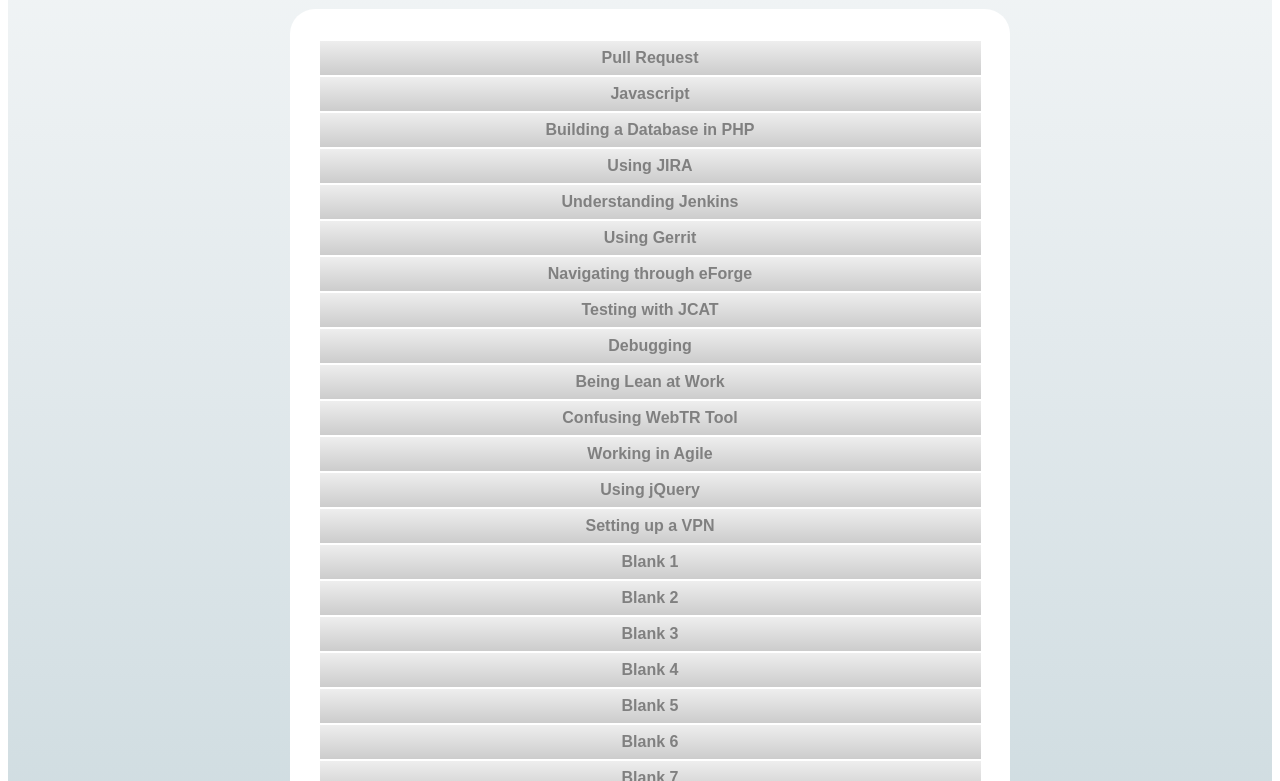
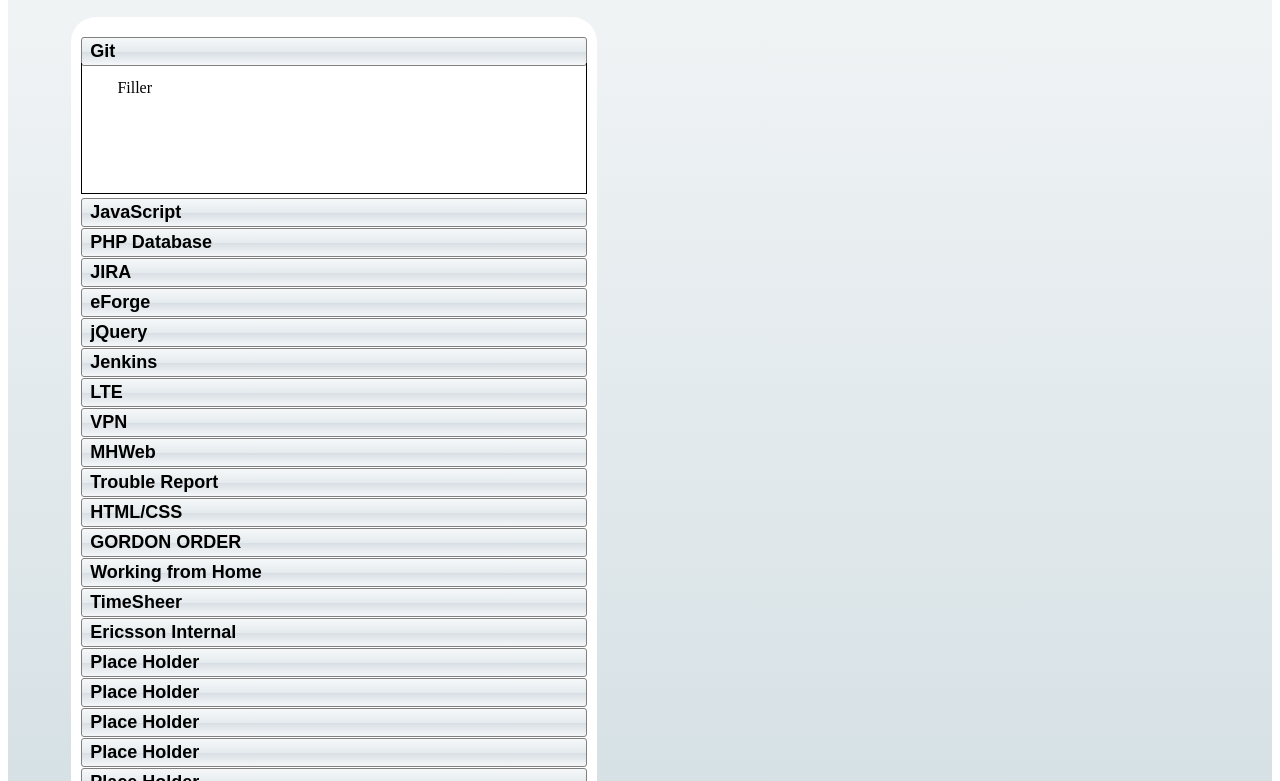
Before and after one commit to Rosengren/peerHelperPrototype, a plain HTML site: page index.html in a window 1280 px wide. Shown: the part 75-856 px from the top of the page. Drawn offline with nearby package versions, Linux system fonts and the light colour scheme.

Commit message:
shifted list to left and added accordion lis

```diff
--- a/index.html
+++ b/index.html
@@ -3,46 +3,140 @@
 <head>
 	<title>Peer Helper</title>
 	<link rel="stylesheet" type="text/css" href="style.css">
+	<script src="http://code.jquery.com/jquery-1.9.1.js"></script>
+	<script src="http://code.jquery.com/ui/1.10.3/jquery-ui.js"></script>
+	<script src="javascript.js"></script>
 </head>
-<script src="javascript.js"></script>
-<script src="http://code.jquery.com/jquery-1.10.1.min.js"></script>
-<script src="http://code.jquery.com/jquery-migrate-1.2.1.min.js"></script>
 
 <body>
 <div class="container">
 	<div id="toolbar">
-		Peer Helper
-		<input type="text" name="search" id="searchbar">
+		<table>
+			<tr>
+				<td align="left">Peer Helper</td>
+				<td align="right"><input type="text" name="search" id="searchbar"></td>
+			</tr>
+		</table>
 	</div>
 	<div id="head">
 		<div id="rounded-corners">
-			<div class="forumList">
-				<table id="mainTable" class="row">
-					<tr><td> Pull Request</td></tr>
-					<tr><td>Javascript</td></tr>
-					<tr><td>Building a Database in PHP</td></tr>
-					<tr><td>Using JIRA</td></tr>
-					<tr><td>Understanding Jenkins</td></tr>
-					<tr><td>Using Gerrit</td></tr>
-					<tr><td>Navigating through eForge</td></tr>
-					<tr><td>Testing with JCAT</td></tr>
-					<tr><td>Debugging</td></tr>
-					<tr><td>Being Lean at Work</td></tr>
-					<tr><td>Confusing WebTR Tool</td></tr>
-					<tr><td>Working in Agile</td></tr>
-					<tr><td>Using jQuery</td></tr>
-					<tr><td>Setting up a VPN</td></tr>
-					<tr><td>Blank 1</td></tr>
-					<tr><td>Blank 2</td></tr>
-					<tr><td>Blank 3</td></tr>
-					<tr><td>Blank 4</td></tr>
-					<tr><td>Blank 5</td></tr>
-					<tr><td>Blank 6</td></tr>
-					<tr><td>Blank 7</td></tr>
-					<tr><td>Blank 8</td></tr>
-					<tr><td>Blank 9</td></tr>
-					<tr><td>Blank 10</td></tr>
-				</table>
+			<div class="list" id="accordion">
+				<h3>Git</h3>
+				<div>
+					Filler
+				</div>
+				<h3>JavaScript</h3>
+				<div>
+					Filler
+				</div>
+				<h3>PHP Database</h3>
+				<div>
+					Filler
+				</div>
+				<h3>JIRA</h3>
+				<div>
+					Filler
+				</div>
+				<h3>eForge</h3>
+				<div>
+					Filler
+				</div>
+				<h3>jQuery</h3>
+				<div>
+					Filler
+				</div>
+				<h3>Jenkins</h3>
+				<div>
+					Filler
+				</div>
+				<h3>LTE</h3>
+				<div>
+					Filler
+				</div>
+				<h3>VPN</h3>
+				<div>
+					Filler
+				</div>
+				<h3>MHWeb</h3>
+				<div>
+					Filler
+				</div>
+				<h3>Trouble Report</h3>
+				<div>
+					Filler
+				</div>
+				<h3>HTML/CSS</h3>
+				<div>
+					Filler
+				</div>
+				<h3>GORDON ORDER</h3>
+				<div>
+					Filler
+				</div>
+				<h3>Working from Home</h3>
+				<div>
+					Filler
+				</div>
+				<h3>TimeSheer</h3>
+				<div>
+					Filler
+				</div>
+				<h3>Ericsson Internal</h3>
+				<div>
+					Filler
+				</div>
+				<h3>Place Holder</h3>
+				<div>
+					Filler
+				</div>
+				<h3>Place Holder</h3>
+				<div>
+					Filler
+				</div>
+				<h3>Place Holder</h3>
+				<div>
+					Filler
+				</div>
+				<h3>Place Holder</h3>
+				<div>
+					Filler
+				</div>
+				<h3>Place Holder</h3>
+				<div>
+					Filler
+				</div>
+				<h3>Place Holder</h3>
+				<div>
+					Filler
+				</div>
+				<h3>Place Holder</h3>
+				<div>
+					Filler
+				</div>
+				<h3>Place Holder</h3>
+				<div>
+					Filler
+				</div>
+				<h3>Place Holder</h3>
+				<div>
+					Filler
+				</div>
+				<h3>Place Holder</h3>
+				<div>
+					Filler
+				</div>
+				<h3>Place Holder</h3>
+				<div>
+					Filler
+				</div>
+				<h3>Place Holder</h3>
+				<div>
+					Filler
+				</div>
+				<h3>Place Holder</h3>
+				<div>
+					Filler
+				</div>
 			</div>
 		</div>
 	</div>
--- a/javascript.js
+++ b/javascript.js
@@ -0,0 +1,6 @@
+$(function() {
+	$("#accordion").accordion({
+		collapsible: true,
+		heightStyle: "fill"
+	});
+});
--- a/style.css
+++ b/style.css
@@ -35,18 +35,21 @@
 
 }
 
+#toolbar table {
+	width: 100%;
+}
+
 #searchbar {
+	outline: 0;
 	border-radius: 25px;
-	font-family: Arial;
-	font-size: 14px;
-	margin-left: 850px; /*72%;*/
+	font-size: 18px;
 }
 
 #head {
 	padding-top: 20px;
-	margin: auto;
-	width: 700px;
-	height: 1000px;
+	margin-left: 5%;
+	width: 40%;
+	height: 1200px;
 	/*border: solid black 1px;*/
 }
 
@@ -55,57 +58,61 @@
 	background: white;
 	border-radius: 25px;
 	width: 100%;
-	height: 900px;
+	height: 1000px;
 }
 
-.forumList {
-	margin: 20px auto;
-	width: 95%;
-	height: 90%;
-	/*border: solid red 1px;*/
+.list {
+	margin-top: 10px;
 }
 
-#mainTable {
-	/*border: solid black 1px;*/
-	width: 100%;
-	/*height: 100%;*/
+.list h3 {
+	outline: 0; /*remove focus outline*/
+	font-family: Arial;
+	font-size: 18px;
+	padding: 3px;
+	text-indent: 5px;
+	margin-bottom: -3px;
+	margin-top: 4px;
+	border-radius: 3px;
+	border: solid grey 1px;
 
+	background: #f6f8f9; /* Old browsers */
+	background: -moz-linear-gradient(top,  #f6f8f9 0%, #e5ebee 50%, #d7dee3 51%, #f5f7f9 100%); /* FF3.6+ */
+	background: -webkit-gradient(linear, left top, left bottom, color-stop(0%,#f6f8f9), color-stop(50%,#e5ebee), color-stop(51%,#d7dee3), color-stop(100%,#f5f7f9)); /* Chrome,Safari4+ */
+	background: -webkit-linear-gradient(top,  #f6f8f9 0%,#e5ebee 50%,#d7dee3 51%,#f5f7f9 100%); /* Chrome10+,Safari5.1+ */
+	background: -o-linear-gradient(top,  #f6f8f9 0%,#e5ebee 50%,#d7dee3 51%,#f5f7f9 100%); /* Opera 11.10+ */
+	background: -ms-linear-gradient(top,  #f6f8f9 0%,#e5ebee 50%,#d7dee3 51%,#f5f7f9 100%); /* IE10+ */
+	background: linear-gradient(to bottom,  #f6f8f9 0%,#e5ebee 50%,#d7dee3 51%,#f5f7f9 100%); /* W3C */
+	filter: progid:DXImageTransform.Microsoft.gradient( startColorstr='#f6f8f9', endColorstr='#f5f7f9',GradientType=0 ); /* IE6-9 */
 }
 
-.row {
-}
-.row tr{
-	text-align: center;
-	font-weight: bold;
-	font-family: Arial;
-	color: grey;
-	height: 34px;
-	background: #eeeeee; /* Old browsers */
-	background: -moz-linear-gradient(top,  #eeeeee 0%, #cccccc 100%); /* FF3.6+ */
-	background: -webkit-gradient(linear, left top, left bottom, color-stop(0%,#eeeeee), color-stop(100%,#cccccc)); /* Chrome,Safari4+ */
-	background: -webkit-linear-gradient(top,  #eeeeee 0%,#cccccc 100%); /* Chrome10+,Safari5.1+ */
-	background: -o-linear-gradient(top,  #eeeeee 0%,#cccccc 100%); /* Opera 11.10+ */
-	background: -ms-linear-gradient(top,  #eeeeee 0%,#cccccc 100%); /* IE10+ */
-	background: linear-gradient(to bottom,  #eeeeee 0%,#cccccc 100%); /* W3C */
-	filter: progid:DXImageTransform.Microsoft.gradient( startColorstr='#eeeeee', endColorstr='#cccccc',GradientType=0 ); /* IE6-9 */
 
-}
 
-.row tr:hover {
+.list h3:hover {
 	cursor: pointer;
-	/*background-color: black;*/
-	background: #d6d6d6; /* Old browsers */
-	background: -moz-linear-gradient(top,  #d6d6d6 0%, #b7b7b7 99%); /* FF3.6+ */
-	background: -webkit-gradient(linear, left top, left bottom, color-stop(0%,#d6d6d6), color-stop(99%,#b7b7b7)); /* Chrome,Safari4+ */
-	background: -webkit-linear-gradient(top,  #d6d6d6 0%,#b7b7b7 99%); /* Chrome10+,Safari5.1+ */
-	background: -o-linear-gradient(top,  #d6d6d6 0%,#b7b7b7 99%); /* Opera 11.10+ */
-	background: -ms-linear-gradient(top,  #d6d6d6 0%,#b7b7b7 99%); /* IE10+ */
-	background: linear-gradient(to bottom,  #d6d6d6 0%,#b7b7b7 99%); /* W3C */
-	filter: progid:DXImageTransform.Microsoft.gradient( startColorstr='#d6d6d6', endColorstr='#b7b7b7',GradientType=0 ); /* IE6-9 */
+
+
+	background: #ffffff; /* Old browsers */
+	background: -moz-linear-gradient(top,  #ffffff 0%, #f1f1f1 50%, #e1e1e1 51%, #f6f6f6 100%); /* FF3.6+ */
+	background: -webkit-gradient(linear, left top, left bottom, color-stop(0%,#ffffff), color-stop(50%,#f1f1f1), color-stop(51%,#e1e1e1), color-stop(100%,#f6f6f6)); /* Chrome,Safari4+ */
+	background: -webkit-linear-gradient(top,  #ffffff 0%,#f1f1f1 50%,#e1e1e1 51%,#f6f6f6 100%); /* Chrome10+,Safari5.1+ */
+	background: -o-linear-gradient(top,  #ffffff 0%,#f1f1f1 50%,#e1e1e1 51%,#f6f6f6 100%); /* Opera 11.10+ */
+	background: -ms-linear-gradient(top,  #ffffff 0%,#f1f1f1 50%,#e1e1e1 51%,#f6f6f6 100%); /* IE10+ */
+	background: linear-gradient(to bottom,  #ffffff 0%,#f1f1f1 50%,#e1e1e1 51%,#f6f6f6 100%); /* W3C */
+	filter: progid:DXImageTransform.Microsoft.gradient( startColorstr='#ffffff', endColorstr='#f6f6f6',GradientType=0 ); /* IE6-9 */
 
 
 }
 
-.row tr: {
+.list div {
+	height: 100px;
+	border: solid black 1px;
+	padding: 1em 2.2em;
+	border-top: 0;
+	overflow: auto;
+}
+
+
+#innerList {
 
 }
--- /dev/null
+++ b/unt.css
@@ -0,0 +1,28 @@
+.ui-accordion .ui-accordion-header {
+	display: block;
+	cursor: pointer;
+	position: relative;
+	margin-top: 2px;
+	padding: .5em .5em .5em .7em;
+	min-height: 0; /* support: IE7 */
+}
+.ui-accordion .ui-accordion-icons {
+	padding-left: 2.2em;
+}
+.ui-accordion .ui-accordion-noicons {
+	padding-left: .7em;
+}
+.ui-accordion .ui-accordion-icons .ui-accordion-icons {
+	padding-left: 2.2em;
+}
+.ui-accordion .ui-accordion-header .ui-accordion-header-icon {
+	position: absolute;
+	left: .5em;
+	top: 50%;
+	margin-top: -8px;
+}
+.ui-accordion .ui-accordion-content {
+	padding: 1em 2.2em;
+	border-top: 0;
+	overflow: auto;
+}
```
